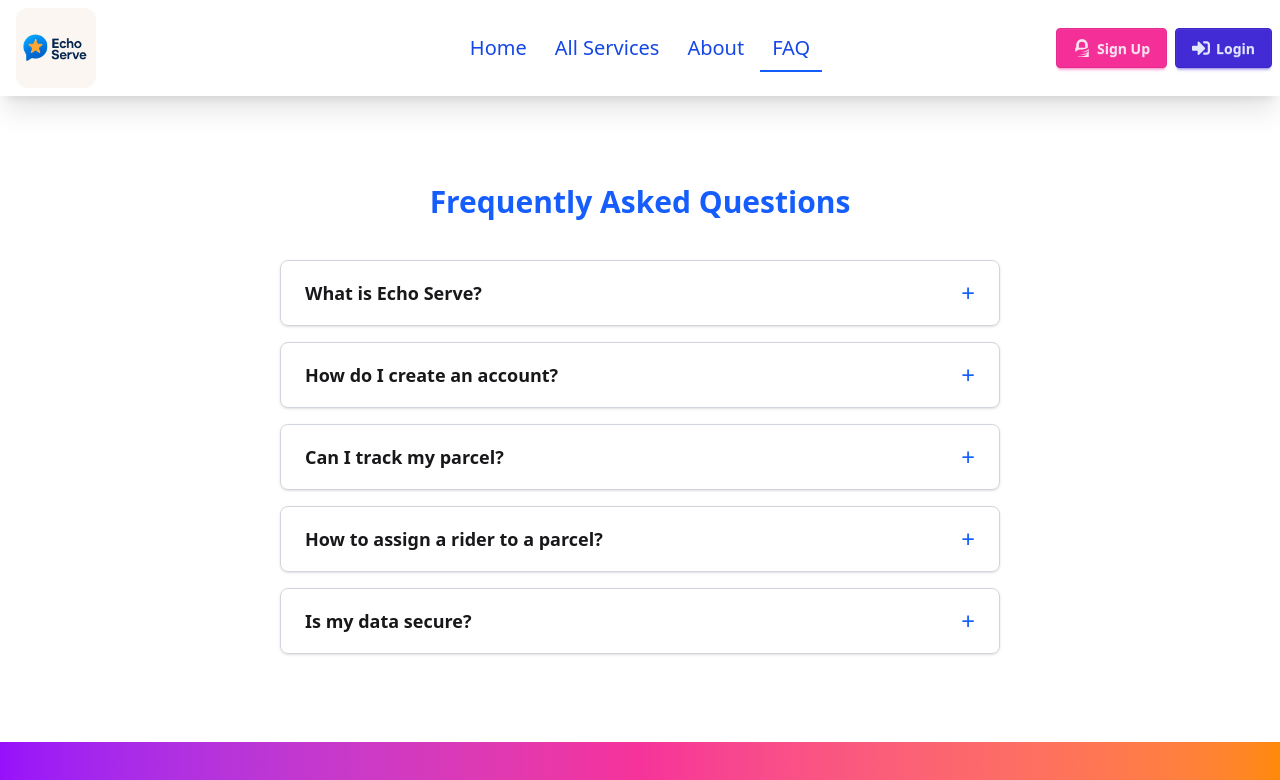
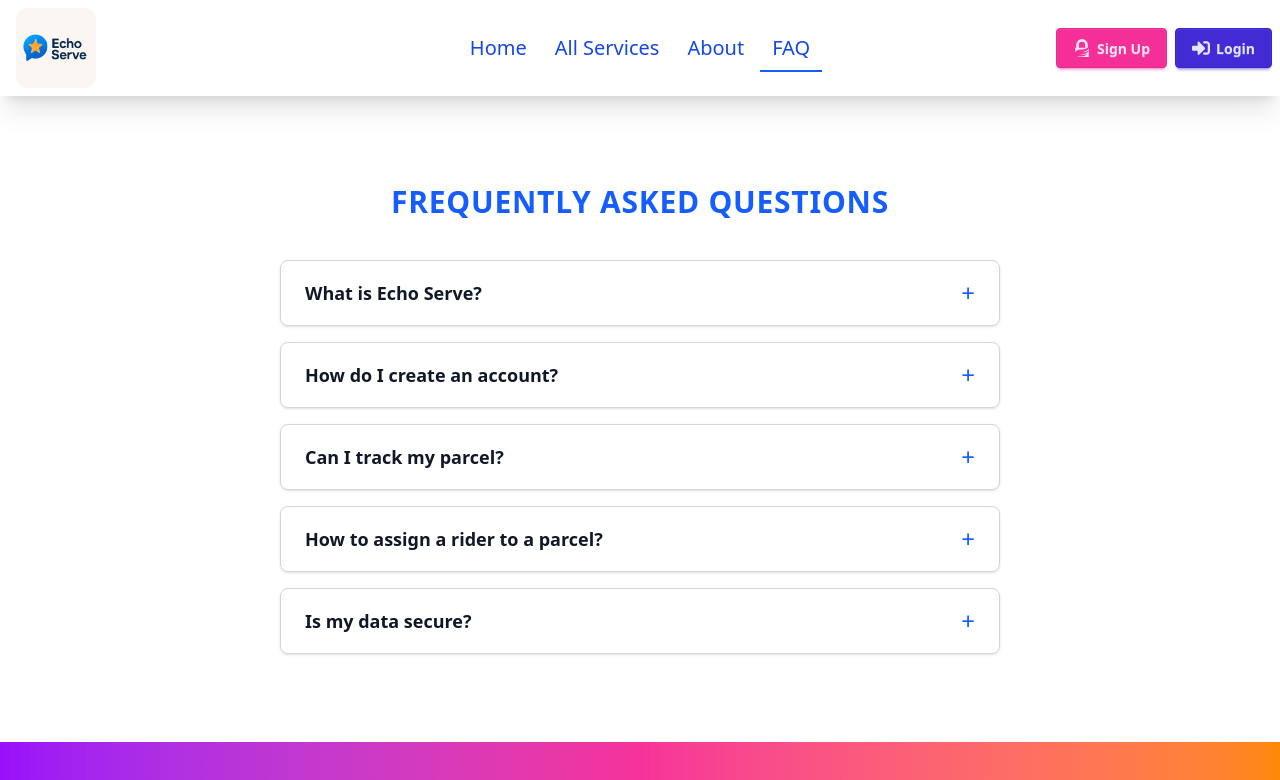
Before and after one commit to miskaran2002/echo-serve-client, a React (Vite) app: page /faq in a window 1280 px wide. Shown: the top 780 px of the page. Built offline with nearby package versions, Linux system fonts and the light colour scheme; no server answers.

Commit message:
update faq.js

```diff
--- a/src/pages/About/About.jsx
+++ b/src/pages/About/About.jsx
@@ -19,7 +19,7 @@ const About = () => {
     const [loading, setLoading] = useState(true);
 
     useEffect(() => {
-        const timer = setTimeout(() => setLoading(false), 1000);
+        const timer = setTimeout(() => setLoading(false), 500);
 
         return () => clearTimeout(timer);
     }, []);
--- a/src/pages/FAQ/FAQ.jsx
+++ b/src/pages/FAQ/FAQ.jsx
@@ -1,4 +1,6 @@
-import React, { useState } from "react";
+import React, { useState, useEffect } from 'react';
+import { motion } from 'framer-motion';
+import Loader from '../Loading/Loader'; // Adjust path as needed
 
 const faqs = [
     {
@@ -30,25 +32,37 @@ const faqs = [
 
 const FAQ = () => {
     const [openIndex, setOpenIndex] = useState(null);
+    const [loading, setLoading] = useState(true);
+
+    useEffect(() => {
+        const timer = setTimeout(() => setLoading(false), 500);
+        return () => clearTimeout(timer);
+    }, []);
 
     const toggleFAQ = (index) => {
-        if (openIndex === index) {
-            setOpenIndex(null);
-        } else {
-            setOpenIndex(index);
-        }
+        setOpenIndex(openIndex === index ? null : index);
     };
 
+    if (loading) return <Loader />;
+
     return (
-        <div className="max-w-3xl mx-auto my-16 p-6">
-            <h2 className="text-3xl font-bold text-center mb-10 text-blue-600">
+        <section className="max-w-3xl mx-auto my-16 p-6 font-sans text-gray-900 leading-relaxed">
+            <motion.h2
+                initial={{ opacity: 0, y: 30 }}
+                animate={{ opacity: 1, y: 0 }}
+                transition={{ duration: 0.8, ease: 'easeOut' }}
+                className="text-3xl font-bold text-center mb-10 text-blue-600 uppercase tracking-wide"
+            >
                 Frequently Asked Questions
-            </h2>
+            </motion.h2>
 
             <div className="space-y-4">
                 {faqs.map((faq, index) => (
-                    <div
+                    <motion.div
                         key={index}
+                        initial={{ opacity: 0, y: 20 }}
+                        animate={{ opacity: 1, y: 0 }}
+                        transition={{ duration: 0.5, ease: 'easeOut', delay: index * 0.1 }}
                         className="border border-gray-300 rounded-lg shadow-sm"
                     >
                         <button
@@ -56,18 +70,16 @@ const FAQ = () => {
                             className="flex justify-between items-center w-full px-6 py-4 text-left focus:outline-none"
                         >
                             <span className="font-semibold text-lg">{faq.question}</span>
-                            <span className="text-2xl text-blue-600">
-                                {openIndex === index ? "-" : "+"}
-                            </span>
+                            <span className="text-2xl text-blue-600">{openIndex === index ? '-' : '+'}</span>
                         </button>
 
                         {openIndex === index && (
                             <div className="px-6 pb-4 text-gray-700">{faq.answer}</div>
                         )}
-                    </div>
+                    </motion.div>
                 ))}
             </div>
-        </div>
+        </section>
     );
 };
 
```
